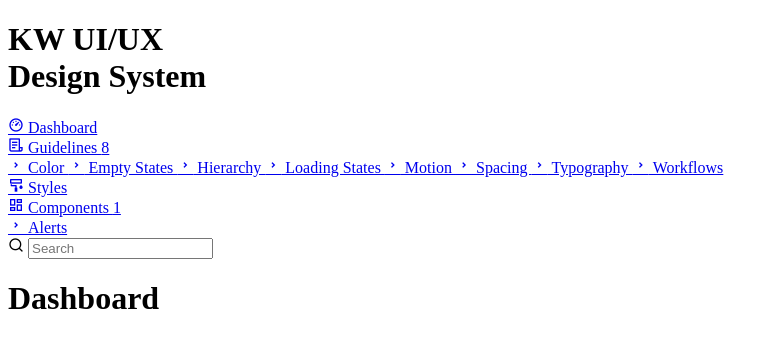
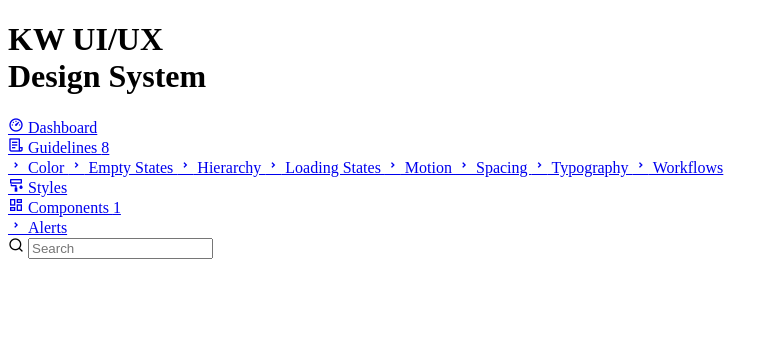
Before and after one commit to jtomeck/kw-design-system, a Jekyll site: the page built from index.html, in a window 1280 px wide. Shown: the top 348 px of the page, without its empty margins (0-779 px from the left). Built offline with Jekyll 4.4.1, drawn with Linux system fonts in a browser that asks for light colours; some web fonts are replaced; comment, search, counter and statistics services are not loaded.

Commit message:
Remove title on homepage only

```diff
--- a/_layouts/default.html
+++ b/_layouts/default.html
@@ -13,7 +13,7 @@
       {% if page.category %}
         <h4 class="leading-5">{{ page.category }}</h4>
       {% endif %}
-      {% if page.title %}
+      {% if page.url != "/" and page.title != blank %}
         <h1>{{ page.title }}</h1>
       {% endif %}
       {{ content }}
```
